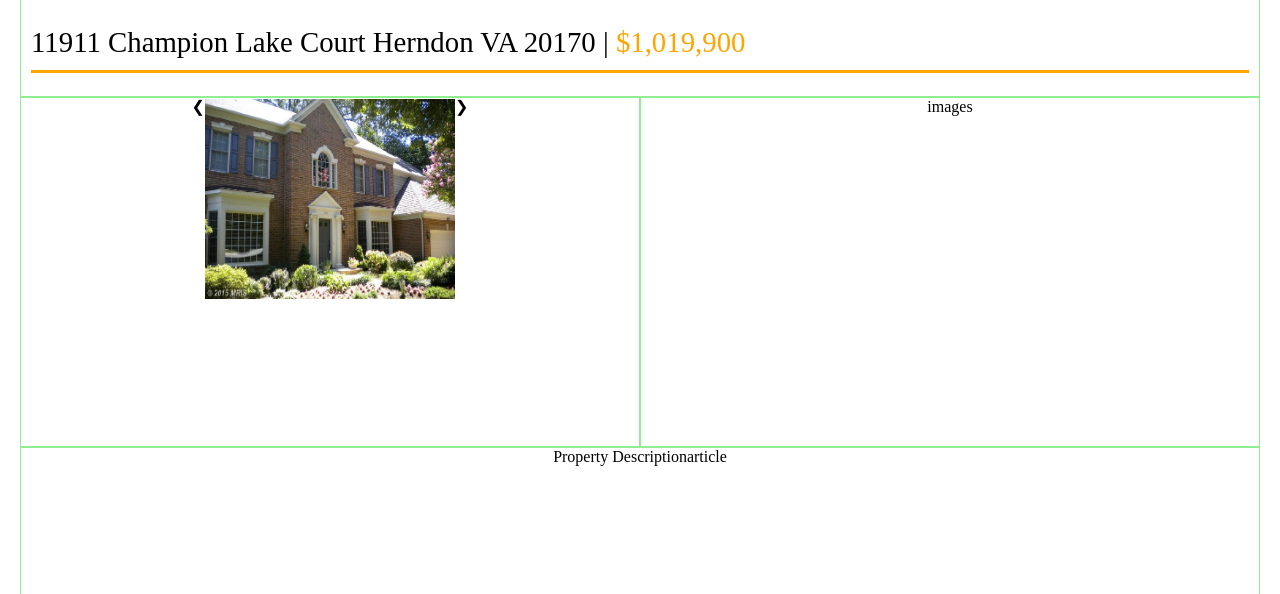
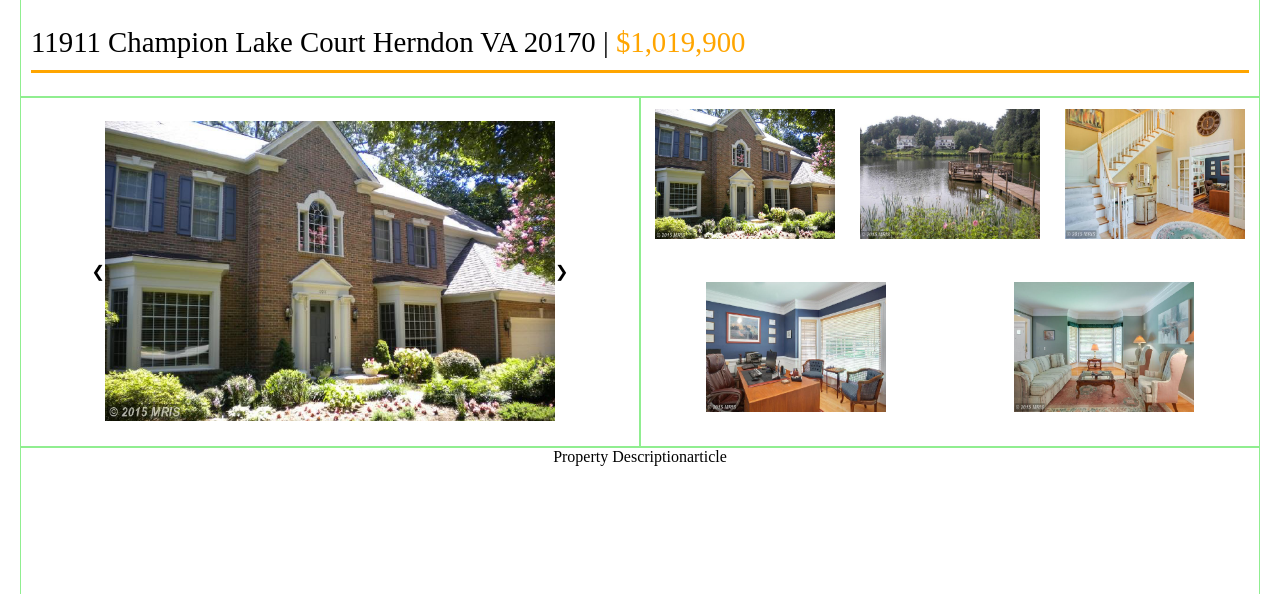
Before and after one commit to hihajdus/zadanie_1, a website: page index.html in a window 1280 px wide. Shown: the part 183-777 px from the top of the page. Drawn offline with Linux system fonts and the light colour scheme.

Commit message:
slider without frame

```diff
--- a/index.html
+++ b/index.html
@@ -45,7 +45,11 @@
                   <a id="prevPicture">&#10095;</a>
                 </div>
                 <div id="images" class="col-3 container">
-                    <p>images</p>
+                    <div><img src="images/view_1.png"></div>
+                    <div><img src="images/view_2.png"></div>
+                    <div><img src="images/view_3.png"></div>
+                    <div><img src="images/view_4.png"></div>
+                    <div><img src="images/view_5.png"></div>
                 </div>
             </div>
 
--- a/js/app.js
+++ b/js/app.js
@@ -16,6 +16,33 @@ console.log('dziala');
     list[index].classList.add('visible');
 
 
+    next.addEventListener('click', function () {
+        console.log('you clicked next');
+
+        list[index].classList.remove('visible');
+        index++;
+
+        if ( index > list.length-1 ) {
+            index = 0;
+        }
+
+        list[index].classList.add('visible');
+        console.log('index: ' + index);
+    });
+
+    prev.addEventListener('click', function () {
+        console.log('you clicked prev');
+
+        list[index].classList.remove('visible');
+        index--;
+
+        if ( index < 0 ) {
+            index =  list.length-1;
+        }
+
+        list[index].classList.add('visible');
+        console.log('index: ' + index);
+    });
 
 
 });
--- a/sass/effects/_slider.scss
+++ b/sass/effects/_slider.scss
@@ -9,7 +9,9 @@
           display: inline-block;
       }
       img {
-          width: 250px;//40vw;
-          height: 200px;//30vh;
+          width: 450px;
+          height: 300px;
       }
+
+      align-items: center;
 }
--- a/sass/modules/_mediaQuery.scss
+++ b/sass/modules/_mediaQuery.scss
@@ -33,10 +33,20 @@ $desktop: "(min-width: 1024px)";
       #slider {
             height: 300px;
             width: 100%;
+            img {
+                width: 60vw;
+                height: 20vh;
+            }
       }
       #images {
             height: 150px;
             width: 100%;
+            flex-wrap: wrap;
+            img {
+                width: 20vw;
+                height: 5vh;
+                padding: 1vw;
+            }
       }
 
 /* --- contents --- */
--- a/sass/partials/_section.scss
+++ b/sass/partials/_section.scss
@@ -49,6 +49,17 @@
     }
 }
 
+#images {
+    justify-content: space-around;
+    flex-wrap: wrap;
+
+    img {
+        width: 200px;
+        height: 150px;
+        padding: 10px;
+    }
+}
+
 
 
 /* --- contents --- */
```
Also changed, not shown: css/main.css.
